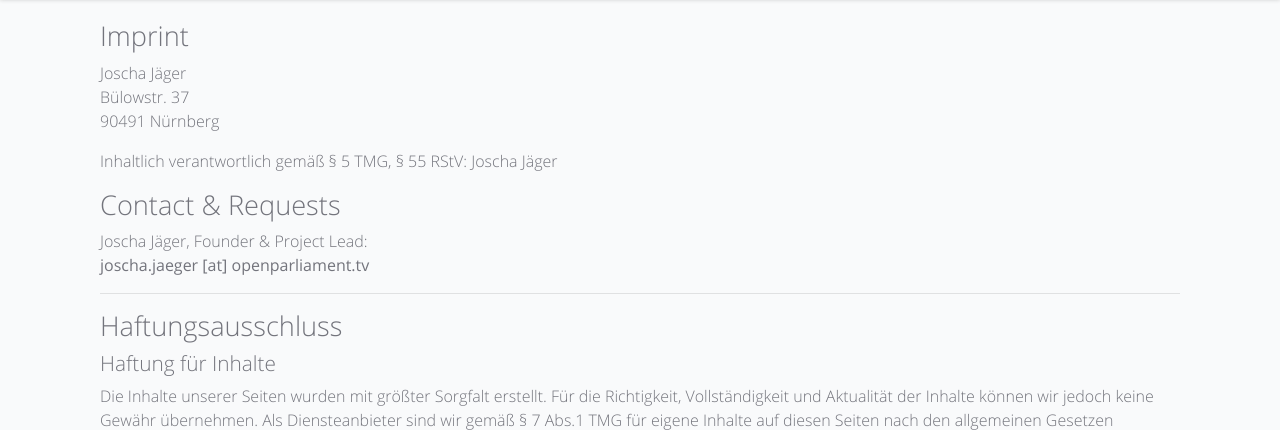
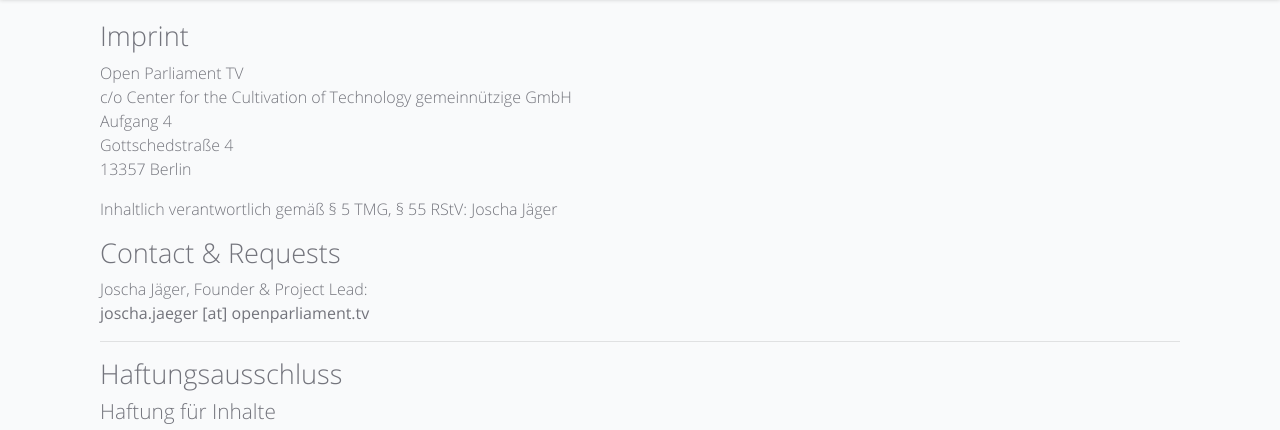
Before and after one commit to OpenParliamentTV/OpenParliamentTV-Website, a PHP site: page /imprint?lang=1 in a window 1280 px wide. Shown: the part 50-480 px from the top of the page. Run offline with PHP 8.4, Linux system fonts and the light colour scheme; some libraries are stand-ins or nearby versions.

Commit message:
update imprint

```diff
--- a/templates/content.imprint.php
+++ b/templates/content.imprint.php
@@ -51,9 +51,11 @@
 		<div class="row m-0" style="position: relative; z-index: 1">
 			<div class="col-12">
 				<h2><?php echo L::imprint; ?></h2>
-				<p>Joscha Jäger<br>
-					Bülowstr. 37<br>
-					90491 Nürnberg<br>
+				<p>Open Parliament TV<br>
+					c/o Center for the Cultivation of Technology gemeinnützige GmbH<br>
+					Aufgang 4<br>
+					Gottschedstraße 4<br>
+					13357 Berlin
 				</p>
 				<p>Inhaltlich verantwortlich gemäß § 5 TMG, § 55 RStV: Joscha Jäger</p>
 				<h2><?php echo L::contactRequests; ?></h2>
```
